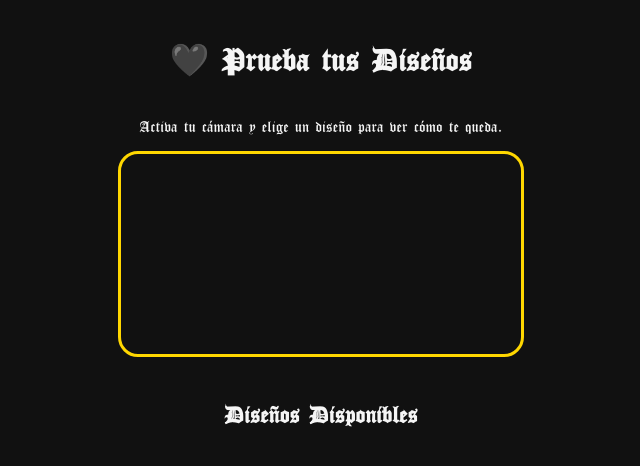
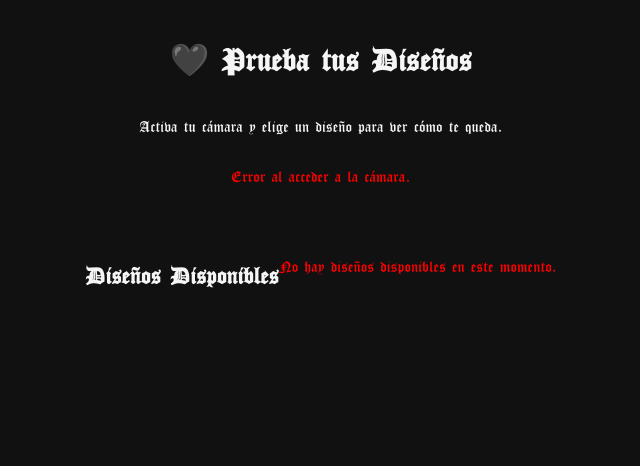
Before and after one commit to phoenixgabba/NOXIAGALLERY, a Flask app: page /disponibles in a window 1280 px wide. Shown: the top 466 px of the page, without its empty margins (319-959 px from the left). Run offline with Flask 3, Linux system fonts and the light colour scheme.

Commit message:
Escribe motivo de actualizacion

```diff
--- a/templates/ver_disponibles.html
+++ b/templates/ver_disponibles.html
@@ -26,9 +26,13 @@
         #camera-container {
             position: relative;
             display: inline-block;
+            margin-bottom: 20px;
         }
         #diseños {
             margin-top: 20px;
+            display: flex;
+            flex-wrap: wrap;
+            justify-content: center;
         }
         .diseño-thumb {
             max-width: 100px;
@@ -41,10 +45,8 @@
             transform: scale(1.1);
             border: 2px solid gold;
         }
-        .container {
-            display: flex;
-            justify-content: center;
-            flex-wrap: wrap;
+        .mensaje-error {
+            color: red;
         }
     </style>
 </head>
@@ -52,21 +54,20 @@
     <h1>🖤 Prueba tus Diseños</h1>
     <p>Activa tu cámara y elige un diseño para ver cómo te queda.</p>
 
-    <!-- Contenedor de la cámara y el diseño superpuesto -->
     <div id="camera-container">
         <video id="video" autoplay playsinline muted></video>
         <img id="overlay" class="overlay-img" src="" alt="Diseño superpuesto" style="display: none;">
     </div>
 
-    <!-- Contenedor de los diseños disponibles -->
     <div id="diseños">
         <h2>Diseños Disponibles</h2>
-        <div class="container">
+        {% if imagenes %}
             {% for img in imagenes %}
-                <img src="{{ url_for('static', filename='uploads_disponibles/' + img) }}"
-                     class="diseño-thumb" onclick="seleccionarDiseno(this)">
+                <img src="{{ url_for('static', filename='uploads_disponibles/' + img) }}" class="diseño-thumb" onclick="seleccionarDiseno(this)">
             {% endfor %}
-        </div>
+        {% else %}
+            <p class="mensaje-error">No hay diseños disponibles en este momento.</p>
+        {% endif %}
     </div>
 
     <script>
@@ -75,22 +76,19 @@
 
         // Activar la cámara
         navigator.mediaDevices.getUserMedia({ video: true })
-            .then(stream => {
-                video.srcObject = stream;
-            })
+            .then(stream => { video.srcObject = stream; })
             .catch(err => {
                 alert('No se pudo acceder a la cámara');
+                document.querySelector('#camera-container').innerHTML = '<p class="mensaje-error">Error al acceder a la cámara.</p>';
             });
 
-        // Función para seleccionar un diseño y superponerlo en la cámara
+        // Función para seleccionar un diseño
         function seleccionarDiseno(img) {
             overlay.src = img.src;
             overlay.style.display = 'block';
-            overlay.style.top = '20%';  // Ajusta la posición vertical
-            overlay.style.left = '50%'; // Centrado horizontalmente
+            overlay.style.top = '20%'; // Puedes ajustar esto
+            overlay.style.left = '50%';
             overlay.style.transform = 'translateX(-50%)';
-            overlay.style.width = '150px'; // Tamaño inicial del tatuaje
-            overlay.style.height = '150px'; // Tamaño inicial del tatuaje
         }
     </script>
 </body>
```
